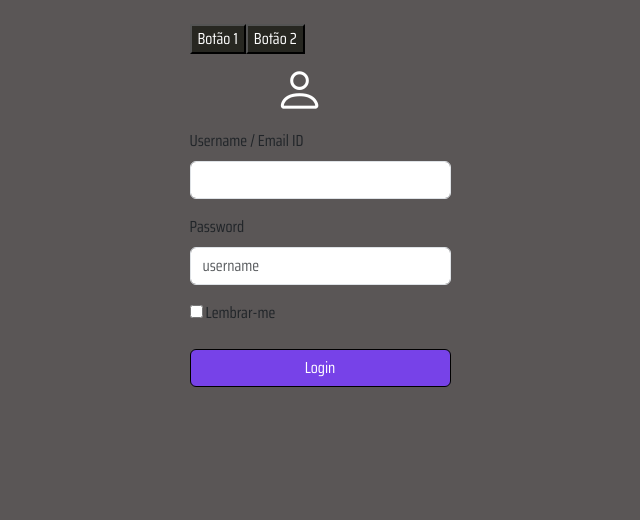
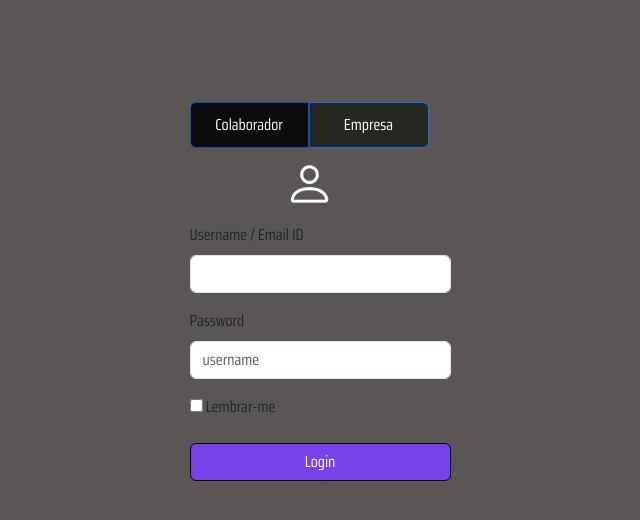
Before and after one commit to bmfps-a/pucdevacademy, a PHP site: page /login.html in a window 1280 px wide. Shown: the top 520 px of the page, without its empty margins (320-960 px from the left). Run offline with PHP 8.4, Linux system fonts and the light colour scheme.

Commit message:
Modificações nos botões Colaborador e Empresa da tela de login

```diff
--- a/login/login.html
+++ b/login/login.html
@@ -25,10 +25,12 @@
           <div class="row">
             <div class="col-md-5 col-sm-6 col-lg-3 mx-auto">
               <div class="formContainer">
-                <div class="button-container">
-                    <button type="button" class="custom-button active">Botão 1</button>
-                    <button type="button" class="custom-button active">Botão 2</button>
-                </div>
+                <div class="btn-group" role="group" aria-label="#">
+                    <input type="radio" class="btn-check" name="tipo" id="colaborador" autocomplete="off" checked>
+                    <label class="btn btn-primary colaborador-btn" for="colaborador">Colaborador</label>
+                    <input type="radio" class="btn-check" name="tipo" id="empresa" autocomplete="off">
+                    <label class="btn btn-primary empresa-btn" for="empresa">Empresa</label>
+                  </div>
                 <form action="#">
                 <i class="bi person-icon bi-person"></i>
                   <div class="form-group">
--- a/login/login_style.css
+++ b/login/login_style.css
@@ -3,24 +3,62 @@ body{
     font-family: 'Saira Condensed';
 }
 
-.button-container {
-    display: flex; /* Permite que os botões sejam exibidos lado a lado */
+.row{
+    margin-top: 7%;
 }
 
-.custom-button {
-    background-color: #272721; /* Define a cor de fundo dos botões */
-    color: #fff; /* Define a cor do texto dos botões */
-    cursor: pointer; /* Altera o cursor do mouse para indicar que os botões são clicáveis */
+.button-container {
+    display: flex;
 }
 
-.custom-button .active {
-    background-color: black;
+.btn-group input[type="radio"] {
+    display: none; /* Oculta os botões de rádio padrão */
 }
+
+/* Remover estilos de hover */
+.btn-group label.btn:hover,
+.btn-group label.btn:focus {
+    background-color: #272721;
+    color: #fff;
+    border-bottom: #fff;
+    padding-bottom: 10px;
+}
+
+/* Estilos gerais para os botões */
+.btn-group label.btn {
+    padding: 10px 20px; /* Adiciona preenchimento interno aos botões */
+    cursor: pointer; /* Altera o cursor do mouse */
+    transition: background-color 0.3s ease; /* Adiciona uma transição suave */
+    width: 120px; /* Define uma largura fixa para os botões */
+    text-align: center; /* Centraliza o texto dentro dos botões */
+}
+
+/* Estilos específicos para o botão "Colaborador" */
+.colaborador-btn {
+    background-color: #272721; /* Cor de fundo padrão para o botão "Colaborador" */
+    color: #fff; /* Cor do texto para o botão "Colaborador" */
+    border-right: 2px solid #ffffff; /* Adiciona uma borda sólida à direita */
+}
+
+input[type="radio"].btn-check:checked + .colaborador-btn {
+    background-color: #0b0b0b; /* Altera a cor de fundo do botão "Colaborador" selecionado */
+}
+
+  /* Estilos específicos para o botão "Empresa" */
+.empresa-btn {
+    background-color: #272721; /* Cor de fundo padrão para o botão "Empresa" */
+    color: #fff; /* Cor do texto para o botão "Empresa" */
+}
+
+input[type="radio"].btn-check:checked + .empresa-btn {
+    background-color: #000000; /* Altera a cor de fundo do botão "Empresa" selecionado */
+}
+
 
 .person-icon{
     font-size: 50px;
     position: relative;
-    left: 85px;
+    left: 95px;
     padding: 0;
     margin: 0;
     color: white;
```
